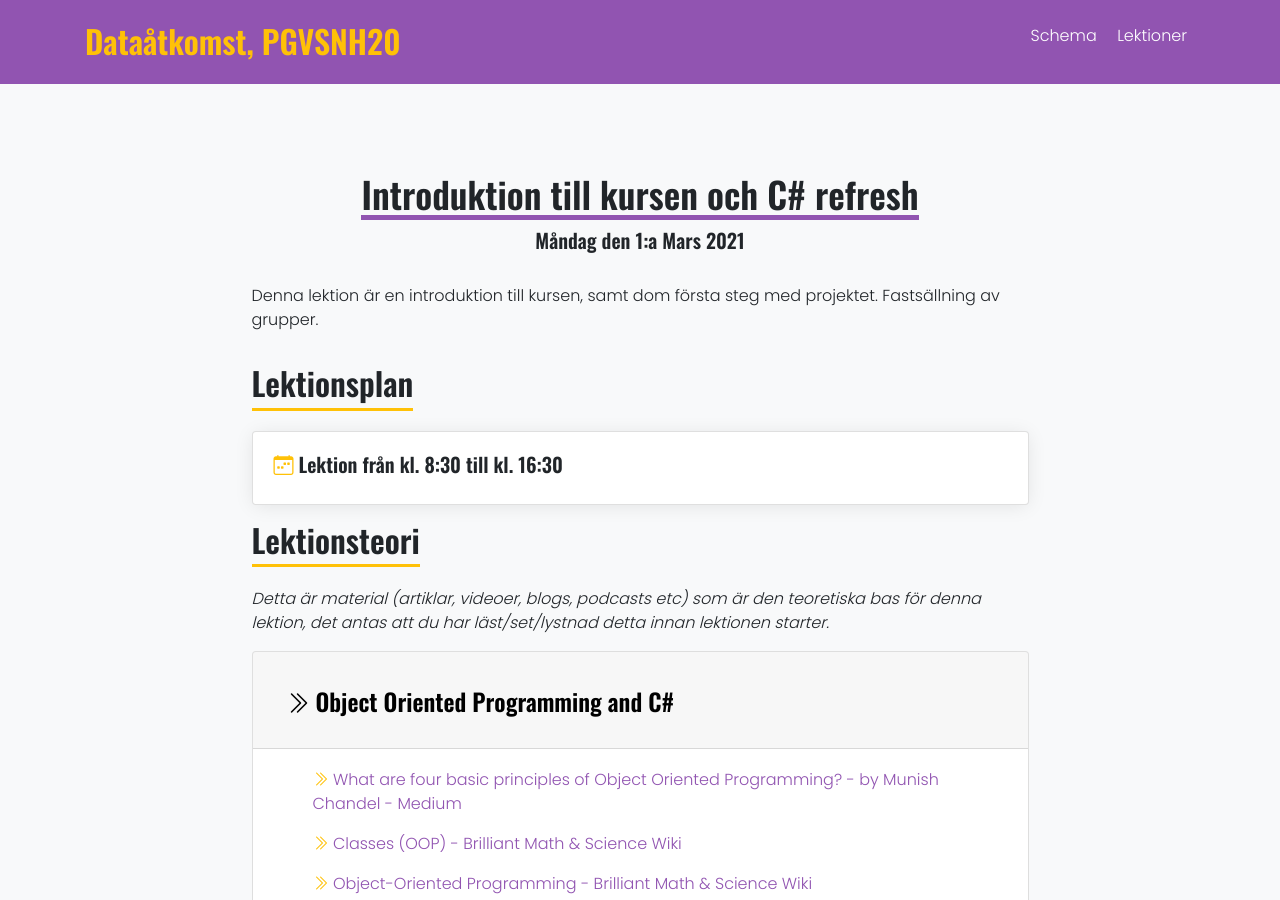
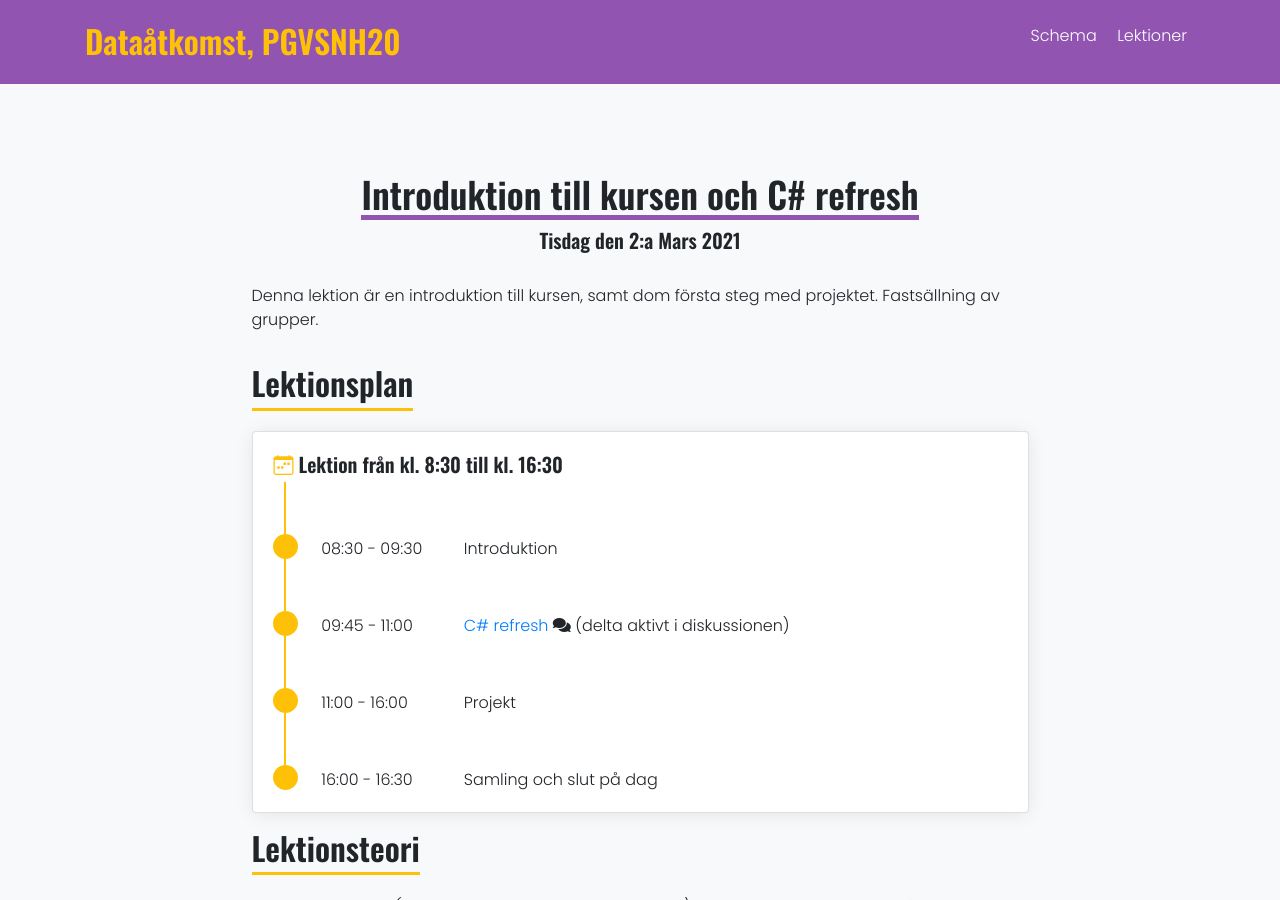
Before and after one commit to PGVSNH20/PGVSNH20-dataatkomst, a Jekyll site: the page built from lectures/introduction.md, in a window 1280 px wide and 900 px high. Built offline with Jekyll 4.4.1, drawn with Linux system fonts in a browser that asks for light colours; nearby versions of some CDN libraries.

Commit message:
updates date

```diff
--- a/lectures/introduction.md
+++ b/lectures/introduction.md
@@ -1,7 +1,7 @@
 ---
 layout: lecture
 title: Introduktion till kursen och C# refresh
-lectureDate: Måndag den 1:a Mars 2021
+lectureDate: Tisdag den 2:a Mars 2021
 permalink: /lectures/introduction
 ---
 
@@ -14,7 +14,7 @@ Denna lektion är en introduktion till kursen, samt dom första steg med projekt
             <div class="row">
                 <h5 class="pl-3"><i class="bi bi-calendar-week"></i> Lektion från kl. 8:30 till kl. 16:30 </h5>
             </div>
-{% for activity in site.data.schedule.weeks[0].days[0].activities %}
+{% for activity in site.data.schedule.weeks[0].days[1].activities %}
             <div class="row">
               <div class="col-sm-1 ">
                 <div class="circle"></div>
```
